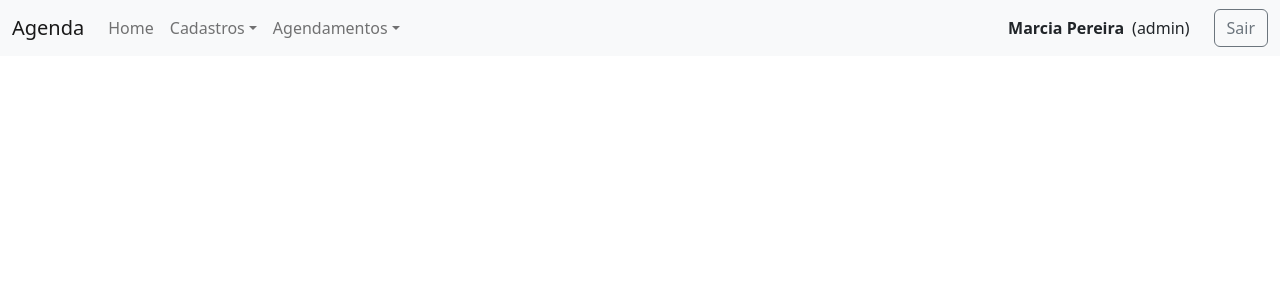
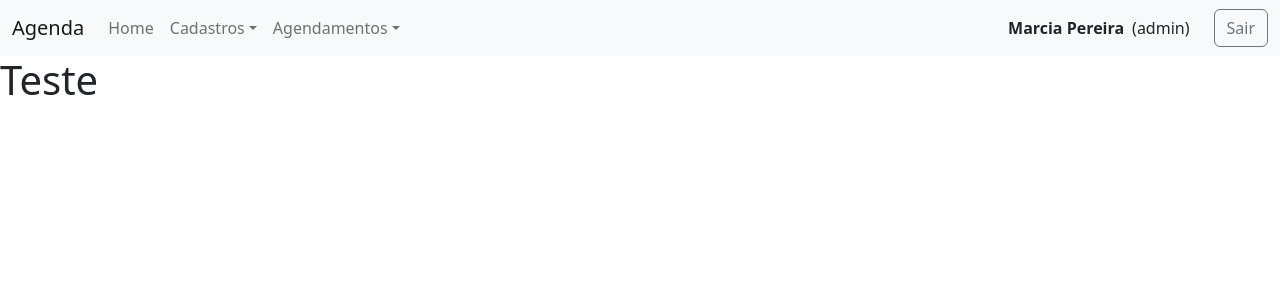
Before and after one commit to bootcampfullstack/appointment-angular, an Angular app: page / in a window 1280 px wide. Shown: the top 300 px of the page. Built offline with nearby package versions, Linux system fonts and the light colour scheme.

Commit message:
Update app.component.html

```diff
--- a/src/app/app.component.html
+++ b/src/app/app.component.html
@@ -1,3 +1,4 @@
 <app-toast></app-toast>
 <app-header></app-header>
 <router-outlet></router-outlet>
+<h1>Teste</h1>
```
